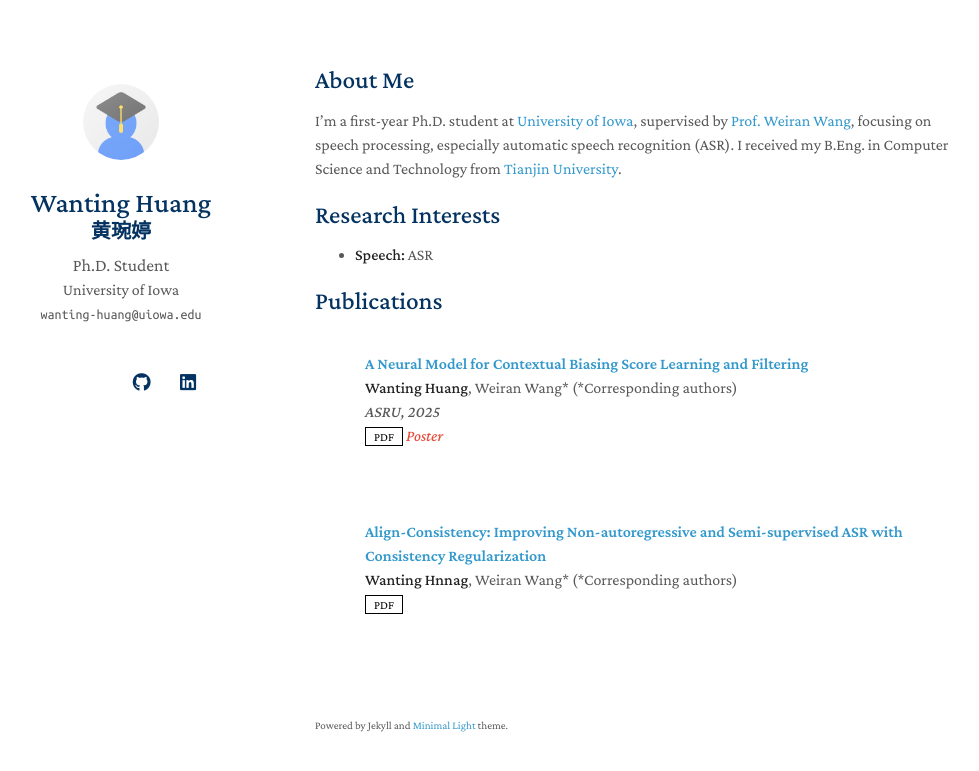
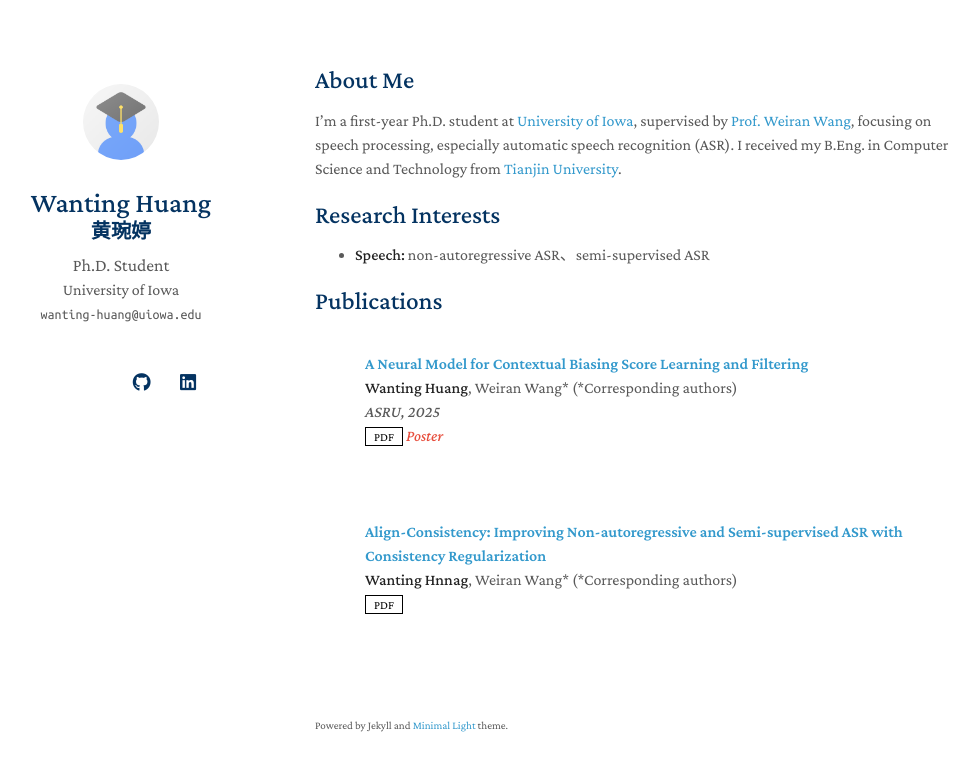
Before and after one commit to Huangwting/Huangwting.github.io, a Jekyll site: the page built from index.md, in a window 1280 px wide. Shown: the top 771 px of the page, without its empty margins (155-1134 px from the left). Built offline with Jekyll 4.4.1, drawn with Linux system fonts in a browser that asks for light colours; a style sheet for code colours, icons or effects is not loaded; our own code applies the rules of GitHub Pages for plain Markdown files.

Commit message:
Update index.md

```diff
--- a/index.md
+++ b/index.md
@@ -9,7 +9,7 @@ I’m a first-year Ph.D. student at <a href="https://www.uiowa.edu/" target="_bl
 
 ## Research Interests
 
-- **Speech:** ASR
+- **Speech:** non-autoregressive ASR、semi-supervised ASR
 
 
 
```
